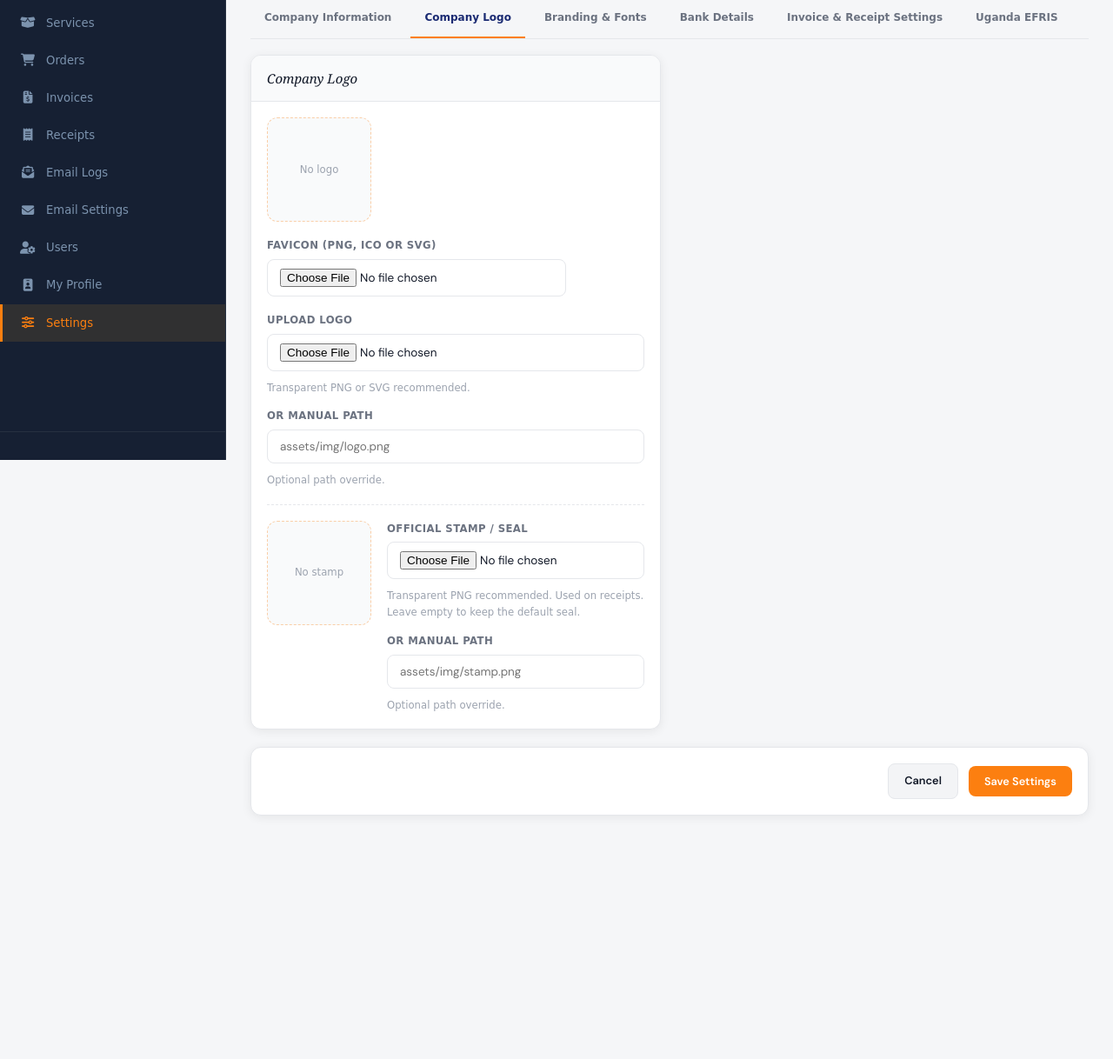
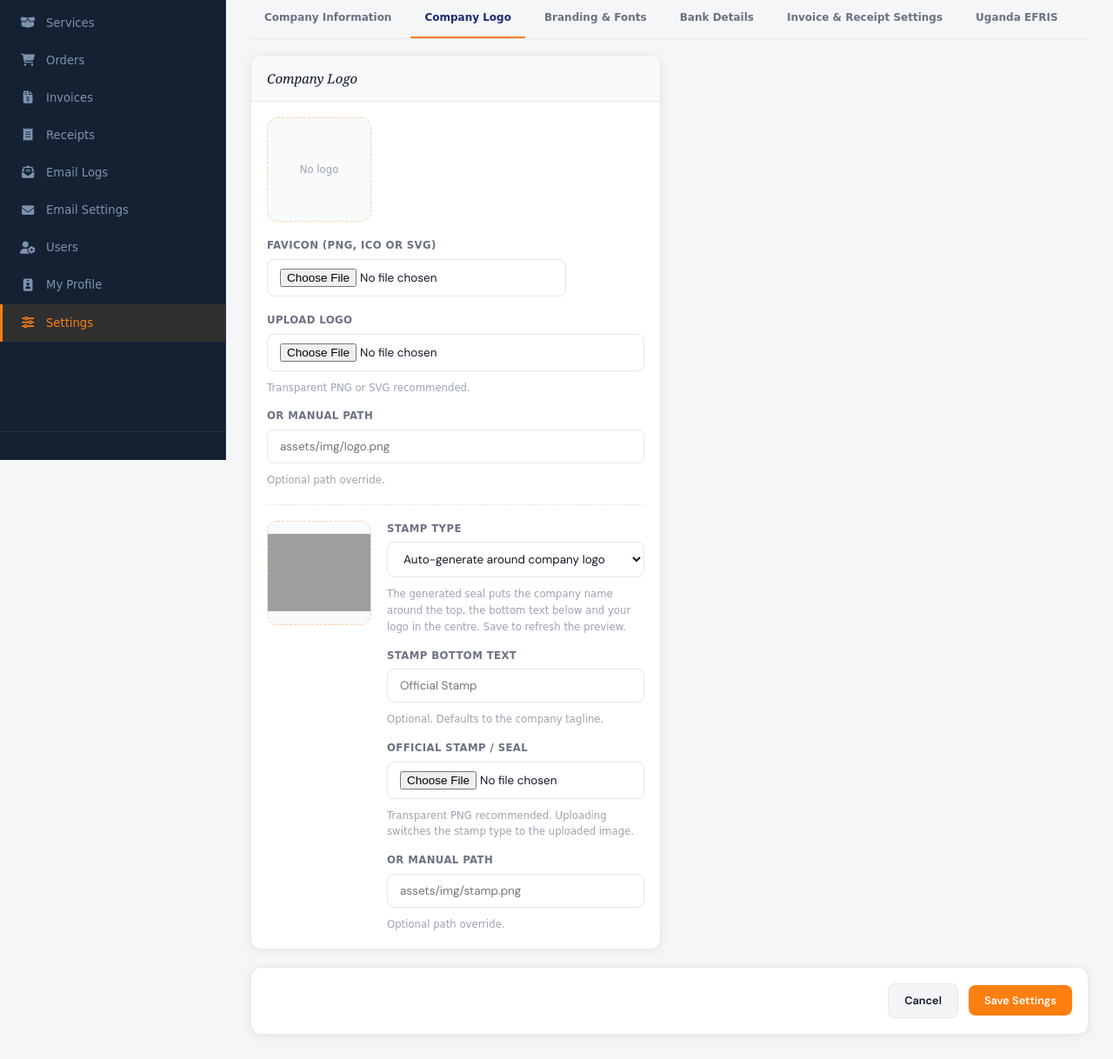
Before and after one commit to Engwaksken/unihub-system, a PHP site: page /settings.php in a window 1280 px wide, after a click on "Company Logo". Shown: the part 271-1489 px from the top of the page at 87% size. Before the commit the page ends 1209 px from the top, so only its background shows below. Run offline with PHP 8.4, Linux system fonts and the light colour scheme; the visitor is signed in with stand-in values (Sample User, id 1); tables that the repository leaves empty or names only in its code hold one stand-in row (values such as "Sample post"); some libraries are stand-ins or nearby versions; grey boxes are pictures that could not be loaded.

Commit message:
Generate official stamp around the company logo
Draws a round seal (company name on the top arc, tagline or custom
bottom text on the lower arc, stars, logo in the centre) as a cached
transparent PNG with GD, so it renders identically on screen and in
Dompdf receipt PDFs. Settings gains a stamp type (generated/uploaded)
and optional bottom text; existing uploaded stamps stay in use.

Co-Authored-By: Claude Opus 5.5 <noreply@anthropic.com>

```diff
--- /dev/null
+++ b/includes/stamp.php
@@ -0,0 +1,369 @@
+<?php
+declare(strict_types=1);
+
+/**
+ * Official stamp generated around the company logo.
+ *
+ * Draws a round seal (double outer ring, company name along the top arc, tagline along the
+ * bottom arc, stars between them, logo in the centre) as a transparent PNG with GD, so the
+ * same image works in the browser and in Dompdf PDFs. Files are cached by a hash of their
+ * inputs, so changing the name, tagline, colours or logo produces a new stamp automatically.
+ */
+
+const UH_STAMP_DIR = 'assets/img/uploads/stamps';
+const UH_STAMP_SIZE = 600;      // output pixels
+const UH_STAMP_SUPERSAMPLE = 3; // drawn larger then downscaled for smooth edges
+
+if (!function_exists('uh_stamp_color')) {
+    function uh_stamp_color(array $cfg, string $key, string $default): string
+    {
+        $value = (string)($cfg[$key] ?? '');
+        return preg_match('/^#[0-9a-fA-F]{6}$/', $value) ? $value : $default;
+    }
+}
+
+if (!function_exists('uh_stamp_upper')) {
+    function uh_stamp_upper(string $text): string
+    {
+        $text = trim(preg_replace('/\s+/', ' ', $text) ?? $text);
+        return function_exists('mb_strtoupper') ? mb_strtoupper($text, 'UTF-8') : strtoupper($text);
+    }
+}
+
+if (!function_exists('uh_stamp_texts')) {
+    /** @return array{top:string,bottom:string} */
+    function uh_stamp_texts(array $cfg): array
+    {
+        $top = uh_stamp_upper((string)($cfg['company_name'] ?? ''));
+        $bottom = uh_stamp_upper((string)($cfg['stamp_bottom_text'] ?? ''));
+        if ($bottom === '') {
+            $bottom = uh_stamp_upper((string)($cfg['company_tagline'] ?? ''));
+        }
+        return [
+            'top'    => $top !== '' ? $top : 'OFFICIAL STAMP',
+            'bottom' => $bottom !== '' ? $bottom : 'OFFICIAL STAMP',
+        ];
+    }
+}
+
+if (!function_exists('uh_stamp_font')) {
+    function uh_stamp_font(string $baseDir): ?string
+    {
+        foreach ([
+            $baseDir . '/assets/fonts/DejaVuSans-Bold.ttf',
+            $baseDir . '/vendor/dompdf/dompdf/lib/fonts/DejaVuSans-Bold.ttf',
+            '/usr/share/fonts/dejavu/DejaVuSans-Bold.ttf',
+            '/usr/share/fonts/truetype/dejavu/DejaVuSans-Bold.ttf',
+            'C:/Windows/Fonts/arialbd.ttf',
+        ] as $font) {
+            if (is_file($font)) {
+                return $font;
+            }
+        }
+        return null;
+    }
+}
+
+if (!function_exists('uh_stamp_logo_file')) {
+    function uh_stamp_logo_file(array $cfg, string $baseDir): ?string
+    {
+        $assetsRoot = realpath($baseDir . '/assets/img');
+        $configured = trim((string)($cfg['company_logo'] ?? ''));
+        $candidates = [];
+        if ($configured !== '') {
+            $candidates[] = realpath($baseDir . '/' . ltrim($configured, '/\\'));
+        }
+        $candidates[] = realpath($baseDir . '/assets/img/logo.png');
+
+        foreach ($candidates as $path) {
+            if ($path && $assetsRoot && str_starts_with($path, $assetsRoot . DIRECTORY_SEPARATOR) && is_file($path)) {
+                return $path;
+            }
+        }
+        return null;
+    }
+}
+
+if (!function_exists('uh_stamp_generate')) {
+    /**
+     * Returns the stamp's path relative to $baseDir, generating it if needed, or null when
+     * GD/FreeType or a font is unavailable.
+     */
+    function uh_stamp_generate(array $cfg, string $baseDir): ?string
+    {
+        if (!function_exists('imagettftext') || !function_exists('imagecreatetruecolor')) {
+            return null;
+        }
+        $font = uh_stamp_font($baseDir);
+        if ($font === null) {
+            return null;
+        }
+
+        $texts   = uh_stamp_texts($cfg);
+        $primary = uh_stamp_color($cfg, 'brand_primary_color', '#1a2a72');
+        $accent  = uh_stamp_color($cfg, 'brand_accent_color', '#fc7f10');
+        $logo    = uh_stamp_logo_file($cfg, $baseDir);
+
+        $hash = substr(sha1(implode('|', [
+            'v1', $texts['top'], $texts['bottom'], $primary, $accent,
+            $logo ?? '', $logo ? (string)@filemtime($logo) : '',
+        ])), 0, 16);
+        $relative = UH_STAMP_DIR . '/stamp_' . $hash . '.png';
+        $absolute = $baseDir . '/' . $relative;
+
+        if (is_file($absolute)) {
+            return $relative;
+        }
+
+        $dir = dirname($absolute);
+        if (!is_dir($dir) && !@mkdir($dir, 0775, true)) {
+            return null;
+        }
+
+        $png = uh_stamp_render($texts['top'], $texts['bottom'], $primary, $accent, $logo, $font);
+        if ($png === null || @file_put_contents($absolute, $png) === false) {
+            return null;
+        }
+
+        // Remove stamps made from older settings.
+        foreach (glob($dir . '/stamp_*.png') ?: [] as $old) {
+            if ($old !== $absolute) {
+                @unlink($old);
+            }
+        }
+
+        return $relative;
+    }
+}
+
+if (!function_exists('uh_stamp_resolve')) {
+    /**
+     * The stamp to print on documents: the uploaded image when stamp_mode is "uploaded" and the
+     * file exists, otherwise the generated seal. Returns a path relative to $baseDir, or null.
+     */
+    function uh_stamp_resolve(array $cfg, string $baseDir): ?string
+    {
+        $uploaded = trim((string)($cfg['company_stamp'] ?? ''));
+        $mode = trim((string)($cfg['stamp_mode'] ?? ''));
+        if ($mode === '') {
+            // Not chosen yet: keep an existing uploaded stamp, otherwise generate one.
+            $mode = $uploaded !== '' ? 'uploaded' : 'generated';
+        }
+
+        if ($mode === 'uploaded' && $uploaded !== '' && is_file($baseDir . '/' . ltrim($uploaded, '/\\'))) {
+            return $uploaded;
+        }
+
+        try {
+            $generated = uh_stamp_generate($cfg, $baseDir);
+        } catch (Throwable $e) {
+            error_log('Stamp generation failed: ' . $e->getMessage());
+            $generated = null;
+        }
+        if ($generated !== null) {
+            return $generated;
+        }
+
+        // Generation unavailable: fall back to an uploaded stamp if there is one.
+        return ($uploaded !== '' && is_file($baseDir . '/' . ltrim($uploaded, '/\\'))) ? $uploaded : null;
+    }
+}
+
+if (!function_exists('uh_stamp_render')) {
+    function uh_stamp_render(string $top, string $bottom, string $primaryHex, string $accentHex, ?string $logoFile, string $font): ?string
+    {
+        $k  = UH_STAMP_SUPERSAMPLE;
+        $sz = UH_STAMP_SIZE * $k;
+        $c  = $sz / 2;
+
+        $im = imagecreatetruecolor($sz, $sz);
+        if ($im === false) {
+            return null;
+        }
+        imagesavealpha($im, true);
+        imagealphablending($im, false);
+        $clear = imagecolorallocatealpha($im, 255, 255, 255, 127);
+        imagefilledrectangle($im, 0, 0, $sz, $sz, $clear);
+
+        $rgb = static fn(string $hex): array => [hexdec(substr($hex, 1, 2)), hexdec(substr($hex, 3, 2)), hexdec(substr($hex, 5, 2))];
+        [$pr, $pg, $pb] = $rgb($primaryHex);
+        [$ar, $ag, $ab] = $rgb($accentHex);
+        $ink    = imagecolorallocatealpha($im, $pr, $pg, $pb, 0);
+        $accent = imagecolorallocatealpha($im, $ar, $ag, $ab, 0);
+
+        // Radii as fractions of the half-size.
+        $R = $c * 0.98;
+        $ring = static function (float $outer, float $inner) use ($im, $c, $ink, $clear): void {
+            imagealphablending($im, false);
+            imagefilledellipse($im, (int)$c, (int)$c, (int)($outer * 2), (int)($outer * 2), $ink);
+            imagefilledellipse($im, (int)$c, (int)$c, (int)($inner * 2), (int)($inner * 2), $clear);
+        };
+        $ring($R, $R * 0.955);                 // thick outer ring
+        $ring($R * 0.935, $R * 0.92);          // thin ring inside it
+        $bandOuter = $R * 0.92;
+        $bandInner = $R * 0.66;
+        $ring($bandInner, $bandInner - $R * 0.015); // ring around the centre
+        $centerR = $bandInner - $R * 0.04;
+
+        // Dotted circle just inside the centre ring.
+        imagealphablending($im, true);
+        $dotR = $centerR - $R * 0.005;
+        $dots = 72;
+        for ($i = 0; $i < $dots; $i++) {
+            $t = 2 * M_PI * $i / $dots;
+            $d = (int)($R * 0.012);
+            imagefilledellipse($im, (int)($c + $dotR * cos($t)), (int)($c + $dotR * sin($t)), $d, $d, $ink);
+        }
+
+        // Arc text in the band between $bandInner and $bandOuter.
+        $bandMid = ($bandInner + $bandOuter) / 2;
+        $bandH   = $bandOuter - $bandInner;
+        $chars = static fn(string $s): array => preg_split('//u', $s, -1, PREG_SPLIT_NO_EMPTY) ?: [];
+
+        // Measure a string at a font size, with tracking, as arc angle at radius $r (radians).
+        $measure = static function (array $glyphs, float $size, float $r) use ($font): array {
+            $widths = [];
+            foreach ($glyphs as $g) {
+                if ($g === ' ') {
+                    $widths[] = $size * 0.45;
+                    continue;
+                }
+                // Advance width (ink width makes narrow letters like "I" crowd their neighbours).
+                $with = imagettfbbox($size, 0, $font, 'H' . $g . 'H');
+                $without = imagettfbbox($size, 0, $font, 'HH');
+                $widths[] = ($with && $without) ? (float)(($with[2] - $with[0]) - ($without[2] - $without[0])) : $size * 0.7;
+            }
+            $tracking = $size * 0.28;
+            $total = array_sum($widths) + $tracking * max(0, count($widths) - 1);
+            return [$widths, $tracking, $total / $r];
+        };
+
+        $capRatio = 0.73; // cap height / font size for DejaVu Sans Bold
+        $fit = static function (string $text, float $maxSpan, float $r) use ($measure, $chars, $bandH, $capRatio): array {
+            $glyphs = $chars($text);
+            $size = ($bandH * 0.58) / $capRatio;
+            do {
+                [$widths, $tracking, $span] = $measure($glyphs, $size, $r);
+                if ($span <= $maxSpan) {
+                    break;
+                }
+                $size *= 0.95;
+            } while ($size > $bandH * 0.18);
+            return [$glyphs, $size, $widths, $tracking, $span];
+        };
+
+        // Top text reads left to right over the top: baseline below the band centre, letters pointing outward.
+        [$tg, $tSize, $tW, $tTrack] = $fit($top, deg2rad(220), $bandMid);
+        $tBase = $bandMid - ($tSize * $capRatio) / 2;
+        [$tg, $tSize, $tW, $tTrack, $tSpan] = $fit($top, deg2rad(220), $tBase);
+        $tBase = $bandMid - ($tSize * $capRatio) / 2;
+
+        // Bottom text reads left to right along the bottom: letters pointing inward.
+        $bSpanMax = deg2rad(min(120.0, 330.0 - rad2deg($tSpan)));
+        [$bg, $bSize] = $fit($bottom, $bSpanMax, $bandMid);
+        $bSize = min($bSize, $tSize * 0.85);
+        $bBase = $bandMid + ($bSize * $capRatio) / 2;
+        [$bWidths, $bTracking, $bSpan] = $measure($bg, $bSize, $bBase);
+
+        $placeArc = static function (array $glyphs, array $widths, float $tracking, float $size, float $r, float $center, bool $topArc) use ($im, $c, $font, $ink): void {
+            $total = (array_sum($widths) + $tracking * max(0, count($widths) - 1)) / $r;
+            // Top arc: angle increases (clockwise on screen) left->right. Bottom arc: decreases.
+            $theta = $topArc ? $center - $total / 2 : $center + $total / 2;
+            foreach ($glyphs as $i => $g) {
+                $w = $widths[$i];
+                $mid = $topArc ? $theta + ($w / 2) / $r : $theta - ($w / 2) / $r;
+                if ($g !== ' ') {
+                    // Direction of writing at this point, and the GD rotation (degrees, counter-clockwise).
+                    if ($topArc) {
+                        $dx = -sin($mid); $dy = cos($mid);
+                        $angle = -rad2deg($mid) - 90;
+                    } else {
+                        $dx = sin($mid); $dy = -cos($mid);
+                        $angle = 90 - rad2deg($mid);
+                    }
+                    $x = $c + $r * cos($mid) - $dx * $w / 2;
+                    $y = $c + $r * sin($mid) - $dy * $w / 2;
+                    imagettftext($im, $size, $angle, (int)round($x), (int)round($y), $ink, $font, $g);
+                }
+                $step = ($w + $tracking) / $r;
+                $theta = $topArc ? $theta + $step : $theta - $step;
+            }
+        };
+
+        imagealphablending($im, true);
+        $placeArc($tg, $tW, $tTrack, $tSize, $tBase, -M_PI / 2, true);
+        $placeArc($bg, $bWidths, $bTracking, $bSize, $bBase, M_PI / 2, false);
+
+        // Stars centred in the gaps between the two texts.
+        $topEnd   = -M_PI / 2 + $tSpan / 2;
+        $botStart = M_PI / 2 - $bSpan / 2;
+        $rightGap = ($topEnd + $botStart) / 2;
+        $leftGap  = M_PI - $rightGap;
+        foreach ([$rightGap, $leftGap] as $t) {
+            uh_stamp_star($im, $c + $bandMid * cos($t), $c + $bandMid * sin($t), $bandH * 0.32, $accent);
+        }
+
+        // Logo in the centre, or the company initials when the logo cannot be read (e.g. SVG).
+        $logo = null;
+        if ($logoFile !== null) {
+            $data = @file_get_contents($logoFile);
+            $logo = $data !== false ? @imagecreatefromstring($data) : false;
+            $logo = $logo ?: null;
+        }
+        if ($logo !== null) {
+            $lw = imagesx($logo);
+            $lh = imagesy($logo);
+            // Largest box that fits inside the centre circle with a margin.
+            $fitR = $centerR * 0.92;
+            $diag = sqrt($lw * $lw + $lh * $lh);
+            $scale = (2 * $fitR) / $diag;
+            $dw = (int)round($lw * $scale);
+            $dh = (int)round($lh * $scale);
+            imagealphablending($im, true);
+            imagecopyresampled($im, $logo, (int)round($c - $dw / 2), (int)round($c - $dh / 2), 0, 0, $dw, $dh, $lw, $lh);
+            imagedestroy($logo);
+        } else {
+            $initials = '';
+            foreach (preg_split('/\s+/', $top) ?: [] as $word) {
+                if (preg_match('/^\p{L}/u', $word) && mb_strlen($initials, 'UTF-8') < 3) {
+                    $initials .= function_exists('mb_substr') ? mb_substr($word, 0, 1, 'UTF-8') : $word[0];
+                }
+            }
+            $size = $centerR * 0.55;
+            $box = imagettfbbox($size, 0, $font, $initials);
+            if ($box) {
+                $w = $box[2] - $box[0];
+                imagettftext($im, $size, 0, (int)($c - $w / 2 - $box[0]), (int)($c + $size * $capRatio / 2), $ink, $font, $initials);
+            }
+        }
+
+        // Downscale for anti-aliased edges.
+        $out = imagecreatetruecolor(UH_STAMP_SIZE, UH_STAMP_SIZE);
+        imagesavealpha($out, true);
+        imagealphablending($out, false);
+        imagefilledrectangle($out, 0, 0, UH_STAMP_SIZE, UH_STAMP_SIZE, imagecolorallocatealpha($out, 255, 255, 255, 127));
+        imagecopyresampled($out, $im, 0, 0, 0, 0, UH_STAMP_SIZE, UH_STAMP_SIZE, $sz, $sz);
+        imagedestroy($im);
+
+        ob_start();
+        imagepng($out, null, 9);
+        imagedestroy($out);
+        $png = ob_get_clean();
+
+        return $png !== false && $png !== '' ? $png : null;
+    }
+}
+
+if (!function_exists('uh_stamp_star')) {
+    function uh_stamp_star($im, float $cx, float $cy, float $r, int $color): void
+    {
+        $points = [];
+        for ($i = 0; $i < 10; $i++) {
+            $rad = $i % 2 === 0 ? $r : $r * 0.42;
+            $t = -M_PI / 2 + $i * M_PI / 5;
+            $points[] = (int)round($cx + $rad * cos($t));
+            $points[] = (int)round($cy + $rad * sin($t));
+        }
+        imagefilledpolygon($im, $points, $color);
+    }
+}
--- a/send_receipt.php
+++ b/send_receipt.php
@@ -3,6 +3,7 @@ declare(strict_types=1);
 
 require_once 'config/db.php';
 require_once 'email-function.php';
+require_once __DIR__ . '/includes/stamp.php';
 
 header('Content-Type: application/json; charset=utf-8');
 
@@ -489,7 +490,7 @@ try {
     }
 
     $stampDataUri = '';
-    $configuredStamp = trim((string)($cfg['company_stamp'] ?? ''));
+    $configuredStamp = uh_stamp_resolve($cfg, __DIR__) ?? '';
     $stampPath = $configuredStamp !== '' ? realpath(__DIR__ . '/' . ltrim($configuredStamp, '/\\')) : false;
     if ($stampPath && $assetsRoot && str_starts_with($stampPath, $assetsRoot . DIRECTORY_SEPARATOR) && is_file($stampPath)) {
         $stampExt = strtolower((string)pathinfo($stampPath, PATHINFO_EXTENSION));
--- a/settings.php
+++ b/settings.php
@@ -1,5 +1,6 @@
 <?php
 require_once 'config/db.php';
+require_once __DIR__ . '/includes/stamp.php';
 
 $pdo = getDB();
 
@@ -38,7 +39,7 @@ $requiredKeys = [
     'company_tin','company_website','currency','currency_symbol',
     'invoice_footer','invoice_prefix','order_prefix','receipt_prefix',
     'payment_terms','vat_rate','bank_name','account_name',
-    'account_number','bank_branch','company_logo','company_favicon','company_stamp',
+    'account_number','bank_branch','company_logo','company_favicon','company_stamp','stamp_mode','stamp_bottom_text',
     'efris_enabled','efris_environment','efris_taxpayer_type','efris_branch_id','efris_device_id',
     'brand_primary_color','brand_accent_color','brand_font_family',
     'auto_reminders_enabled','reminder_interval_days'
@@ -77,6 +78,8 @@ if ($_SERVER['REQUEST_METHOD'] === 'POST') {
         $brandPrimaryColor = trim((string)($_POST['brand_primary_color'] ?? '#1a2a72'));
         $brandAccentColor = trim((string)($_POST['brand_accent_color'] ?? '#fc7f10'));
         $brandFontFamily = trim((string)($_POST['brand_font_family'] ?? 'DM Sans'));
+        $stampMode      = (string)($_POST['stamp_mode'] ?? 'generated');
+        $stampBottomText = trim((string)($_POST['stamp_bottom_text'] ?? ''));
         $efrisEnabled   = $canManageEfris ? (isset($_POST['efris_enabled']) ? '1' : '0') : setting_value($storedEfrisSettings, 'efris_enabled', '0');
         $efrisEnvironment = $canManageEfris ? trim((string)($_POST['efris_environment'] ?? 'uat')) : setting_value($storedEfrisSettings, 'efris_environment', 'uat');
         $efrisTaxpayerType = $canManageEfris ? trim((string)($_POST['efris_taxpayer_type'] ?? 'vat_registered')) : setting_value($storedEfrisSettings, 'efris_taxpayer_type', 'vat_registered');
@@ -84,6 +87,8 @@ if ($_SERVER['REQUEST_METHOD'] === 'POST') {
         $efrisDeviceId  = $canManageEfris ? trim((string)($_POST['efris_device_id'] ?? '')) : setting_value($storedEfrisSettings, 'efris_device_id');
 
         if ($companyName === '') throw new RuntimeException('Company name is required.');
+        if (!in_array($stampMode, ['generated', 'uploaded'], true)) throw new RuntimeException('Select a valid stamp type.');
+        if (mb_strlen($stampBottomText, 'UTF-8') > 60) throw new RuntimeException('Stamp bottom text must be 60 characters or fewer.');
         if (strlen($companyTagline) > 180) throw new RuntimeException('Company tagline must be 180 characters or fewer.');
         if ($companyEmail !== '' && !filter_var($companyEmail, FILTER_VALIDATE_EMAIL))
             throw new RuntimeException('Please enter a valid company email address.');
@@ -179,7 +184,10 @@ if ($_SERVER['REQUEST_METHOD'] === 'POST') {
                 throw new RuntimeException('Failed to save uploaded stamp.');
 
             $stampPath = 'assets/img/uploads/settings/' . $fileName;
+            $stampMode = 'uploaded'; // a freshly uploaded stamp is the one to use
         }
+        if ($stampMode === 'uploaded' && ($stampPath === '' || !is_file(__DIR__ . '/' . ltrim($stampPath, '/\\'))))
+            throw new RuntimeException('Upload a stamp image or choose the auto-generated stamp.');
 
         $pdo->beginTransaction();
         foreach ([
@@ -205,6 +213,8 @@ if ($_SERVER['REQUEST_METHOD'] === 'POST') {
             'company_logo'    => $logoPath,
             'company_favicon' => $faviconPath,
             'company_stamp'   => $stampPath,
+            'stamp_mode'      => $stampMode,
+            'stamp_bottom_text' => $stampBottomText,
             'brand_primary_color' => $brandPrimaryColor,
             'brand_accent_color' => $brandAccentColor,
             'brand_font_family' => $brandFontFamily,
@@ -233,6 +243,8 @@ $settings    = getSettings();
 $currentLogo = setting_value($settings, 'company_logo');
 $currentFavicon = setting_value($settings, 'company_favicon', 'assets/img/favicon.png');
 $currentStamp = setting_value($settings, 'company_stamp');
+$currentStampMode = setting_value($settings, 'stamp_mode') ?: ($currentStamp !== '' ? 'uploaded' : 'generated');
+$activeStamp = uh_stamp_resolve($settings, __DIR__) ?? '';
 $pageTitle   = 'System Settings';
 include 'includes/header.php';
 ?>
@@ -343,8 +355,8 @@ include 'includes/header.php';
 
             <div class="settings-logo-wrap" style="margin-top:18px;padding-top:18px;border-top:1px dashed var(--border)">
                 <div class="settings-logo-preview">
-                    <?php if ($currentStamp && file_exists(__DIR__ . '/' . ltrim($currentStamp,'/'))): ?>
-                        <img src="<?= h($currentStamp) ?>" alt="Stamp" id="stampPreviewImage">
+                    <?php if ($activeStamp !== ''): ?>
+                        <img src="<?= h($activeStamp) ?>?v=<?= (int)@filemtime(__DIR__ . '/' . $activeStamp) ?>" alt="Stamp" id="stampPreviewImage">
                     <?php else: ?>
                         <span class="settings-logo-placeholder" id="stampPreviewPlaceholder">No stamp</span>
                         <img src="" alt="Stamp" id="stampPreviewImage" class="settings-logo-hidden">
@@ -352,10 +364,25 @@ include 'includes/header.php';
                 </div>
                 <div class="settings-logo-fields">
                     <div class="form-group">
+                        <label>Stamp Type</label>
+                        <select name="stamp_mode" id="stamp_mode">
+                            <option value="generated" <?= $currentStampMode !== 'uploaded' ? 'selected' : '' ?>>Auto-generate around company logo</option>
+                            <option value="uploaded" <?= $currentStampMode === 'uploaded' ? 'selected' : '' ?>>Use uploaded stamp image</option>
+                        </select>
+                        <span class="settings-hint">The generated seal puts the company name around the top, the bottom text below and your logo in the centre. Save to refresh the preview.</span>
+                    </div>
+                    <div class="form-group">
+                        <label>Stamp Bottom Text</label>
+                        <input type="text" name="stamp_bottom_text" maxlength="60"
+                               value="<?= h(setting_value($settings, 'stamp_bottom_text')) ?>"
+                               placeholder="<?= h(setting_value($settings, 'company_tagline') ?: 'Official Stamp') ?>">
+                        <span class="settings-hint">Optional. Defaults to the company tagline.</span>
+                    </div>
+                    <div class="form-group">
                         <label>Official Stamp / Seal</label>
                         <input type="file" id="company_stamp_file" name="company_stamp_file"
                                accept=".jpg,.jpeg,.png,.webp,.gif,.svg,image/*">
-                        <span class="settings-hint">Transparent PNG recommended. Used on receipts. Leave empty to keep the default seal.</span>
+                        <span class="settings-hint">Transparent PNG recommended. Uploading switches the stamp type to the uploaded image.</span>
                     </div>
                     <input type="hidden" name="existing_company_stamp" value="<?= h($currentStamp) ?>">
                     <div class="form-group">
```
Also changed, not shown: receipt_view.php (+2 -5 lines).
